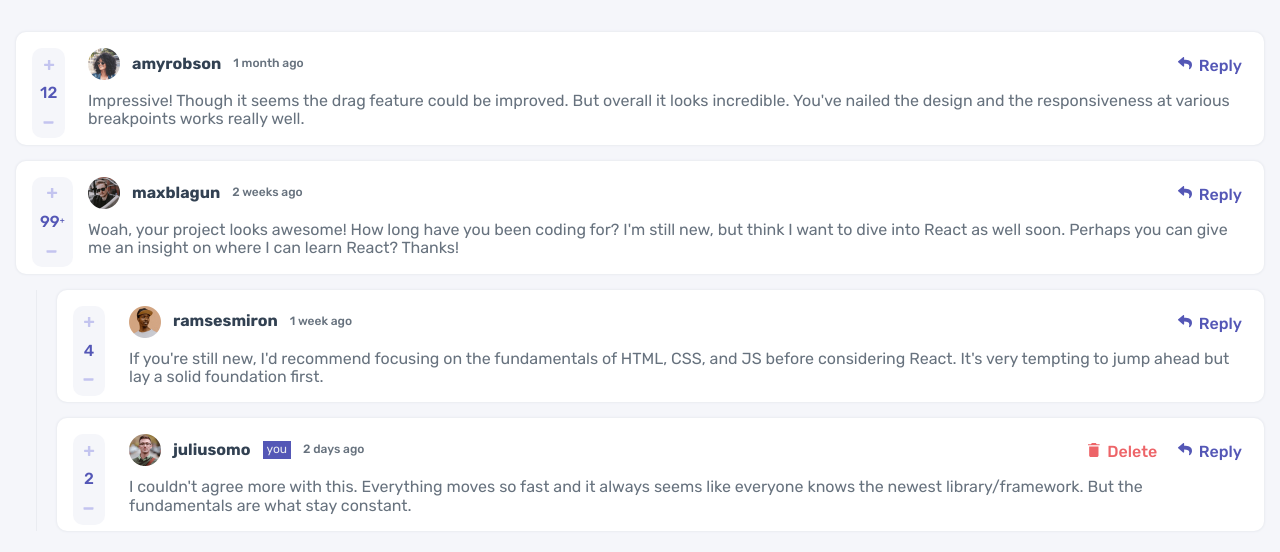
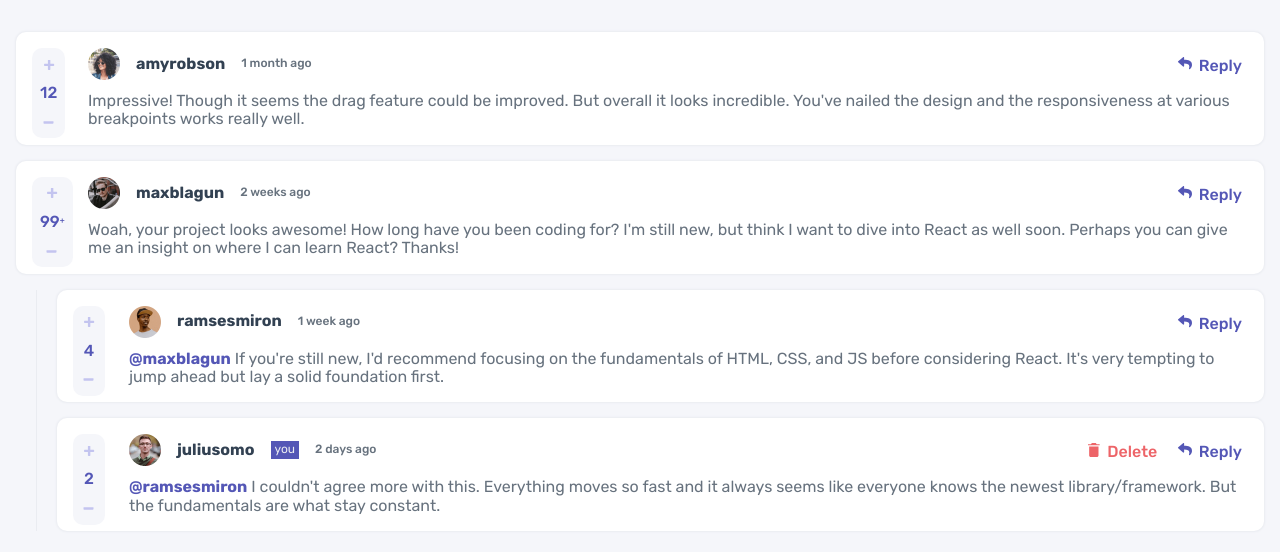
Before and after one commit to vluzrmos/frontendmentor-interactive-comments-section, a Vue app: page / in a window 1280 px wide. Shown: the top 552 px of the page. Built offline with nearby package versions, Linux system fonts and the light colour scheme.

Commit message:
Add comment replyto author username

```diff
--- a/src/assets/main.css
+++ b/src/assets/main.css
@@ -130,7 +130,7 @@ svg {
     flex-direction: row;
     align-items: center;
     justify-content: left;
-    gap: 0.75rem;
+    gap: 1rem;
     width: 100%;
 }
 
@@ -167,6 +167,13 @@ svg {
 .comment__body {
     color: var(--color-7);
 }
+
+.comment__body a.replingto{
+    color: var(--color-primary);
+    font-weight: 600;
+    text-decoration: none;
+}
+
 .comment__actions {
     margin-left: auto;
     display: flex;
--- a/src/components/Comment.vue
+++ b/src/components/Comment.vue
@@ -22,6 +22,7 @@ const date = computed(() => comment.value.createdAt);
 const body = computed(() => comment.value.content);
 
 const score = computed(() => comment.value.score);
+const replyingTo = computed(() => comment.value.replyingTo || null);
 
 const onUpVote = () => console.log('voting up...')
 const onDownVote = () => console.log('voting down...')
@@ -66,7 +67,10 @@ const onReply = () => console.log('repling...')
           </button>
         </div>
       </div>
-      <div class="comment__body">{{ body }}</div>
+      <div class="comment__body">
+        <a href="#" v-if="replyingTo" class="replingto">@{{replyingTo}}</a>
+        {{ body }}
+      </div>
     </div>
   </div>
 </template>
```
